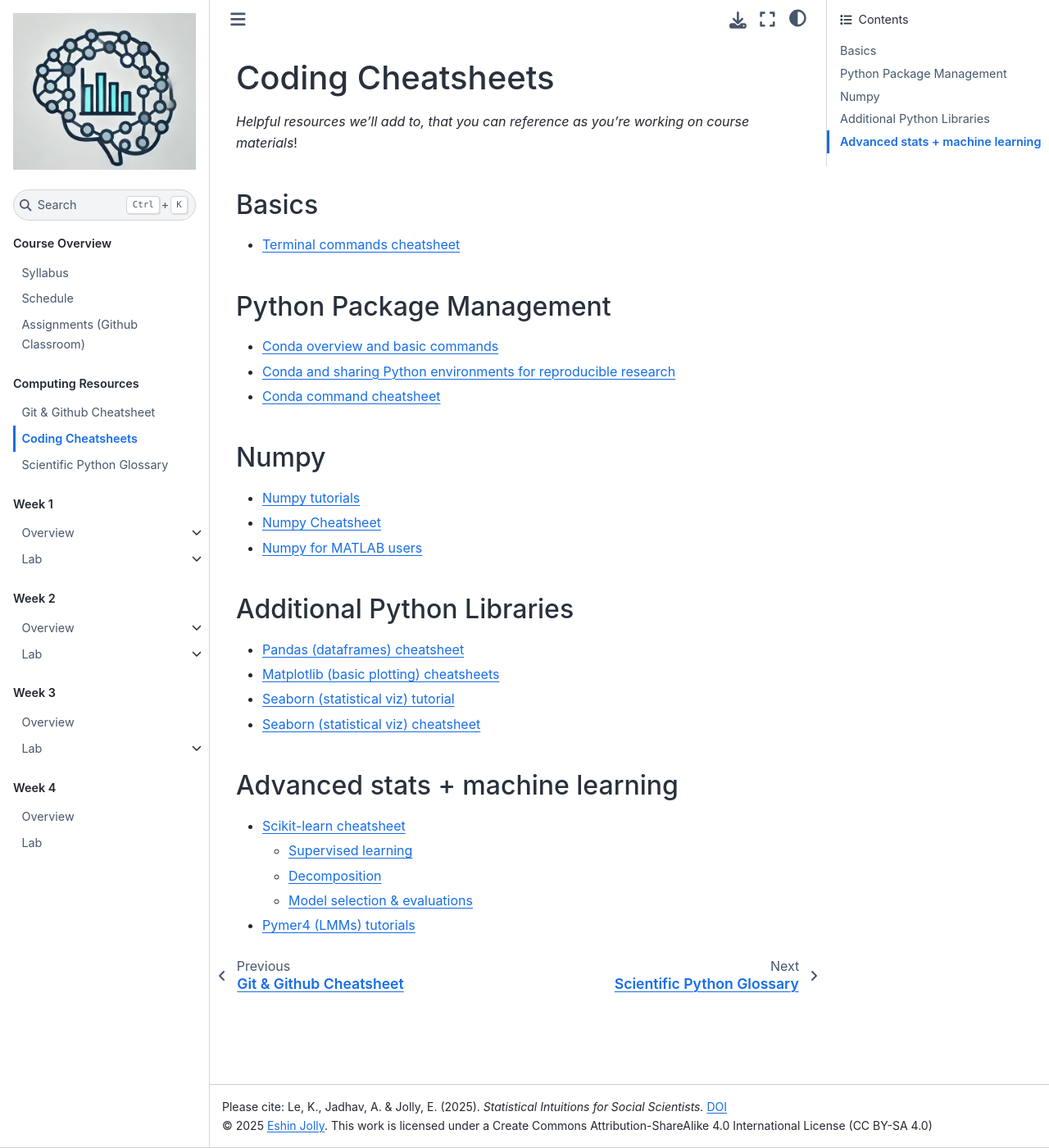
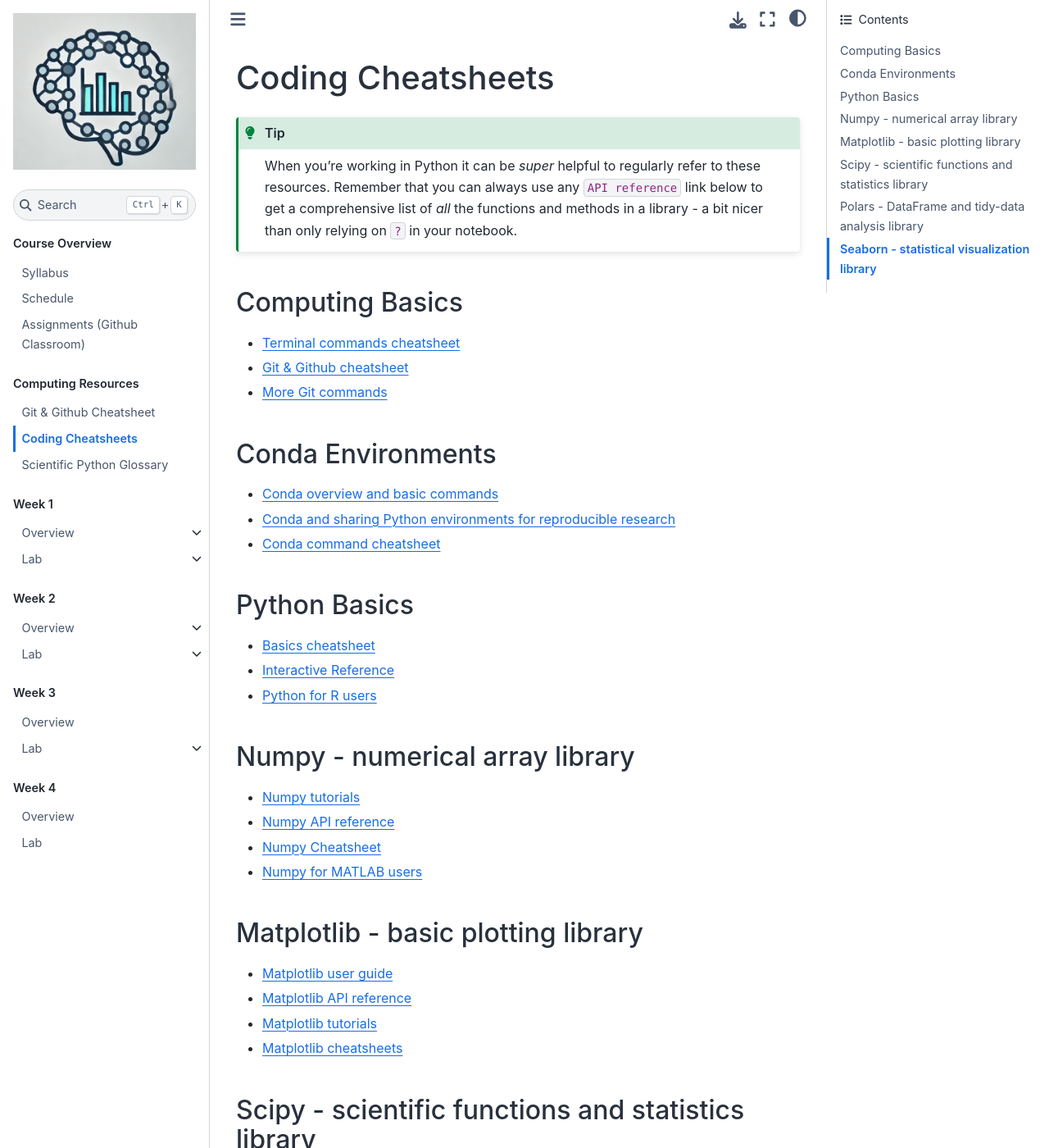
Before and after one commit to psyc201b/PSYC-201B, a Jupyter Book: the page built from pages/cheatsheets.md, in a window 1280 px wide and 1400 px high. Shown: the whole window at 82% size. Built offline with Jupyter Book 1.0.4 settings and Sphinx 7.4.7 and the Sphinx Book theme 1.1.4, drawn with Linux system fonts in a browser that asks for light colours; pages that are not in the unit, such as notebooks, are missing from menus; some of the changed text lies outside the part shown.

````diff
--- a/pages/cheatsheets.md
+++ b/pages/cheatsheets.md
@@ -1,37 +1,59 @@
 # Coding Cheatsheets
 
-*Helpful resources we'll add to, that you can reference as you're working on course materials*!
+```{tip}
+When you're working in Python it can be *super* helpful to regularly refer to these resources. Remember that you can always use any `API reference` link below to get a comprehensive list of *all* the functions and methods in a library - a bit nicer than only relying on `?` in your notebook.
+```
 
-## Basics
+## Computing Basics
 - [Terminal commands cheatsheet](https://www.git-tower.com/blog/media/pages/posts/command-line-cheat-sheet/64337e6bae-1733170994/command-line-cheat-sheet-large01.avif)
+- [Git & Github cheatsheet](/pages/git)
+- [More Git commands](https://education.github.com/git-cheat-sheet-education.pdf)
 
-## Python Package Management
+## Conda Environments
 - [Conda overview and basic commands](https://nbis-reproducible-research.readthedocs.io/en/course_2104/conda/)
 - [Conda and sharing Python environments for reproducible research](https://rse.shef.ac.uk/conda-environments-for-effective-and-reproducible-research/04-sharing-environments/index.html)
 - [Conda command cheatsheet](https://docs.conda.io/projects/conda/en/4.6.0/_downloads/52a95608c49671267e40c689e0bc00ca/conda-cheatsheet.pdf)
 
-<!-- - [Python Basics](https://www.pythoncheatsheet.org/cheatsheet/basics) -->
-<!-- - [Python primer for R users](https://cran.r-project.org/web/packages/reticulate/vignettes/python_primer.html) -->
+## Python Basics
+- [Basics cheatsheet](https://media.datacamp.com/legacy/image/upload/v1694526244/Marketing/Blog/Python_Basics_Cheat_Sheet-updated.pdf)
+- [Interactive Reference](https://www.pythoncheatsheet.org/cheatsheet/basics)
+- [Python for R users](https://cran.r-project.org/web/packages/reticulate/vignettes/python_primer.html)
 
-## Numpy
+## Numpy - numerical array library
 - [Numpy tutorials](https://numpy.org/numpy-tutorials/)
+- [Numpy API reference](https://numpy.org/doc/stable/reference/index.html)
 - [Numpy Cheatsheet](https://media.datacamp.com/legacy/image/upload/v1676302459/Marketing/Blog/Numpy_Cheat_Sheet.pdf)
 - [Numpy for MATLAB users](https://numpy.org/doc/stable/user/numpy-for-matlab-users.html)
 
-## Additional Python Libraries
-- [Pandas (dataframes) cheatsheet](https://pandas.pydata.org/Pandas_Cheat_Sheet.pdf)
-- [Matplotlib (basic plotting) cheatsheets](https://matplotlib.org/cheatsheets/)
-- [Seaborn (statistical viz) tutorial](https://seaborn.pydata.org/tutorial/introduction.html#a-high-level-api-for-statistical-graphics)
-- [Seaborn (statistical viz) cheatsheet](https://s3.amazonaws.com/assets.datacamp.com/blog_assets/Python_Seaborn_Cheat_Sheet.pdf)
+## Matplotlib - basic plotting library
+- [Matplotlib user guide](https://matplotlib.org/stable/users/index.html)
+- [Matplotlib API reference](https://matplotlib.org/stable/api/index.html)
+- [Matplotlib tutorials](https://matplotlib.org/stable/tutorials/index.html)
+- [Matplotlib cheatsheets](https://matplotlib.org/cheatsheets/)
 
-## Advanced stats + machine learning
+## Scipy - scientific functions and statistics library
+- [SciPy user guide](https://docs.scipy.org/doc/scipy/tutorial/index.html)
+- [SciPy API reference](https://docs.scipy.org/doc/scipy/reference/index.html)
+- [Summary statistics](https://docs.scipy.org/doc/scipy/reference/stats.html#summary-statistics)
+- [Resampling, i.e. montecarlo, bootstrap, permutation](https://docs.scipy.org/doc/scipy/reference/stats.html#resampling-and-monte-carlo-methods)
+- [Hypothesis testing](https://docs.scipy.org/doc/scipy/reference/stats.html#hypothesis-tests-and-related-functions)
+
+## Polars - DataFrame and tidy-data analysis library
+- [Polars user guide](https://docs.pola.rs/)
+- [Polars API reference](https://docs.pola.rs/api/python/dev/reference/index.html)
+- [Tidyverse and Polars side-by-side](https://robertmitchellv.com/blog/2022-07-r-python-side-by-side/r-python-side-by-side.html)
+- [Polars Rgonomic patterns](https://www.emilyriederer.com/post/py-rgo-polars/)
+- [Pandas - alternative DataFrame library we're NOT using](https://pandas.pydata.org/docs/index.html)
+
+## Seaborn - statistical visualization library
+- [Seaborn user guide](https://seaborn.pydata.org/tutorial.html)
+- [Seaborn API](https://seaborn.pydata.org/api.html)
+- [Seaborn cheatsheet](https://s3.amazonaws.com/assets.datacamp.com/blog_assets/Python_Seaborn_Cheat_Sheet.pdf)
+
+
+<!-- ## Advanced stats + machine learning
 - [Scikit-learn cheatsheet](https://media.datacamp.com/legacy/image/upload/v1676302389/Marketing/Blog/Scikit-Learn_Cheat_Sheet.pdf)
   - [Supervised learning](https://scikit-learn.org/stable/supervised_learning.html)
   - [Decomposition](https://scikit-learn.org/stable/modules/decomposition.html)
   - [Model selection & evaluations](https://scikit-learn.org/stable/model_selection.html)
-- [Pymer4 (LMMs) tutorials](https://eshinjolly.com/pymer4/auto_examples/index.html)
-
-<!-- ## Additional -->
-<!-- - [Library of statistical techniques LOST](https://lost-stats.github.io/) -->
-<!-- - [Tidyverse and Polars side-by-side](https://robertmitchellv.com/blog/2022-07-r-python-side-by-side/r-python-side-by-side.html) -->
-<!-- - [Polars Rgonomic patterns](https://www.emilyriederer.com/post/py-rgo-polars/) -->
+- [Pymer4 (LMMs) tutorials](https://eshinjolly.com/pymer4/auto_examples/index.html) -->
````
Also changed, not shown: labs/1/local_setup.md (+0 -4 lines), pages/syllabus.md (+9 -19 lines), 1 other file.
